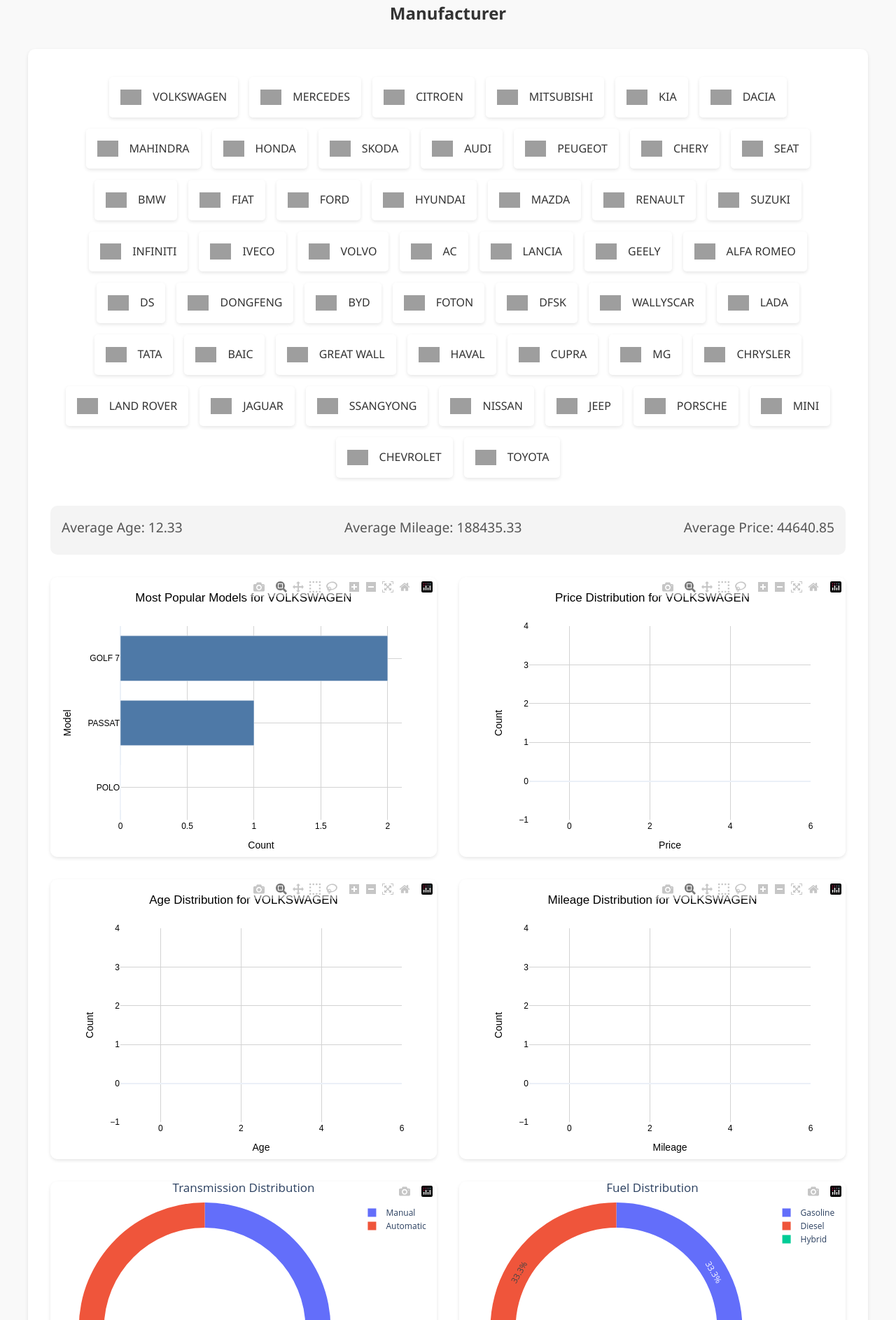
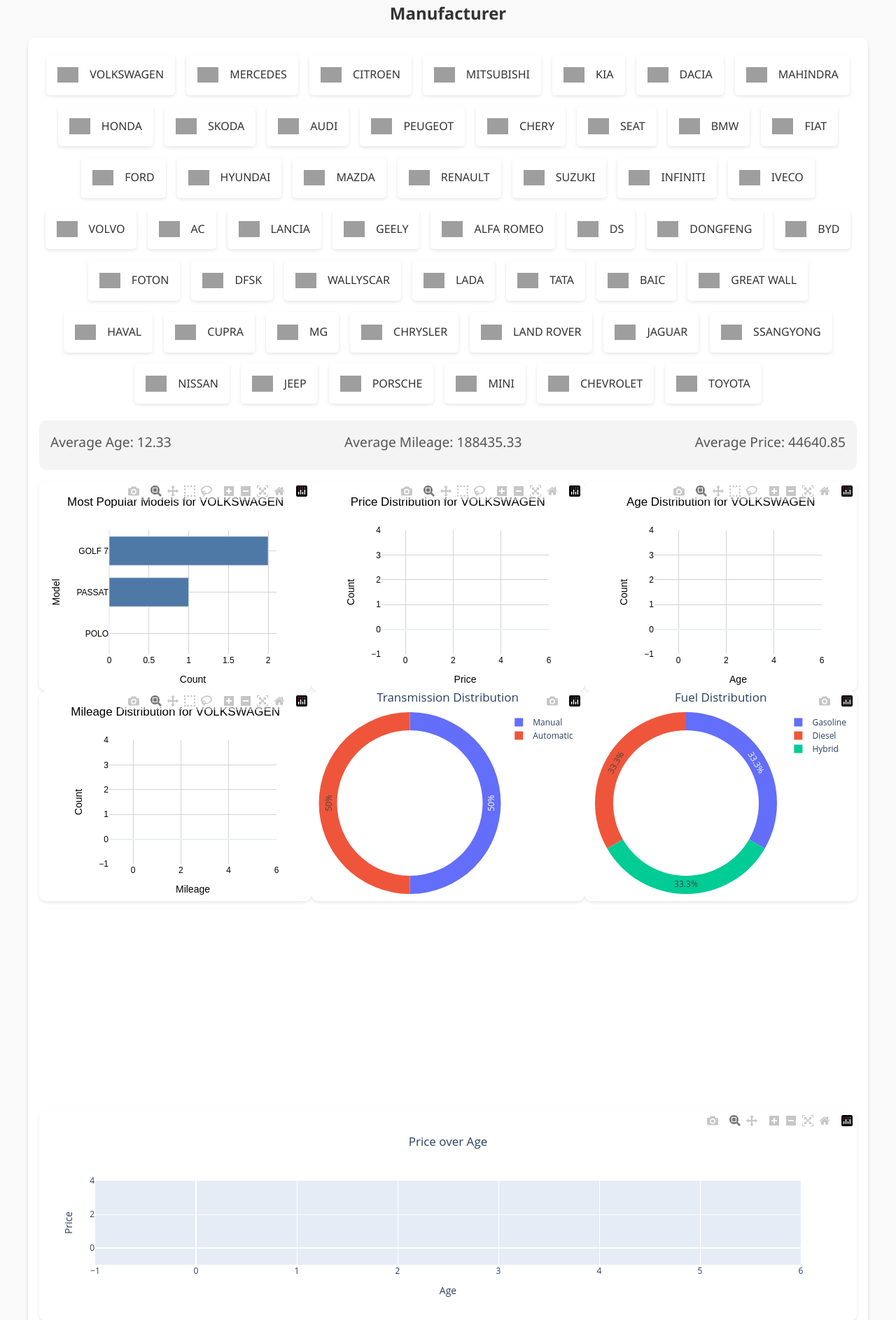
Before and after one commit to dhia-bk/Used-Cars-Tunisia, a Flask app: page /dashboard in a window 1280 px wide. Shown: the part 58-1945 px from the top of the page at 70% size. Run offline with Flask 3, Linux system fonts and the light colour scheme; parts of the project's set-up code (start-up, migrations or seed data) failed here and were passed over; some libraries are stand-ins or nearby versions; grey boxes are pictures that could not be loaded.

Commit message:
Update dashboard.html

```diff
--- a/templates/dashboard.html
+++ b/templates/dashboard.html
@@ -6,7 +6,6 @@
     <title>Interactive Dashboard</title>
     <script src="https://cdn.plot.ly/plotly-latest.min.js"></script>
 <style>
-
 
 * {
     margin: 0;
@@ -55,7 +54,7 @@
 .container {
     max-width: 1200px;
     margin: 0 auto;
-            padding: 2rem;
+    padding: 1rem;
     background-color: #fff;
     border-radius: 10px;
     box-shadow: 0 2px 5px rgba(0, 0, 0, 0.1);
@@ -63,7 +62,7 @@
 
 h2 {
     text-align: center;
-            margin-bottom: 2rem;
+    margin-bottom: 1rem;
     color: #333;
 }
 
@@ -72,7 +71,7 @@
     display: flex;
     flex-wrap: wrap;
     justify-content: center;
-            margin-bottom: 2rem;
+    margin-bottom: 1rem;
 }
 
 .options-list li {
@@ -101,7 +100,7 @@
     display: flex;
     justify-content: space-between;
     align-items: center;
-            margin-bottom: 2rem;
+    margin-bottom: 1rem;
     padding: 1rem;
     background-color: #f4f4f4;
     border-radius: 10px;
@@ -119,22 +118,23 @@
 
 .graph-container {
     display: grid;
-            grid-template-columns: repeat(2, 1fr);
-            grid-gap: 2rem;
+    grid-template-columns: repeat(3, 1fr);
+    grid-template-rows: repeat(3, 1fr);
+    grid-gap: 0;
 }
 
 .graph {
     width: 100%;
-            height: 400px;
+    height: 300px;
     border-radius: 10px;
     overflow: hidden;
     box-shadow: 0 2px 5px rgba(0, 0, 0, 0.1);
     background-color: #fff;
 }
+
 .options-list li.selected {
     background-color: skyblue;
 }
-
 
 </style>
 </head>
```
Lines whose indentation alone changed are shown as unchanged.
